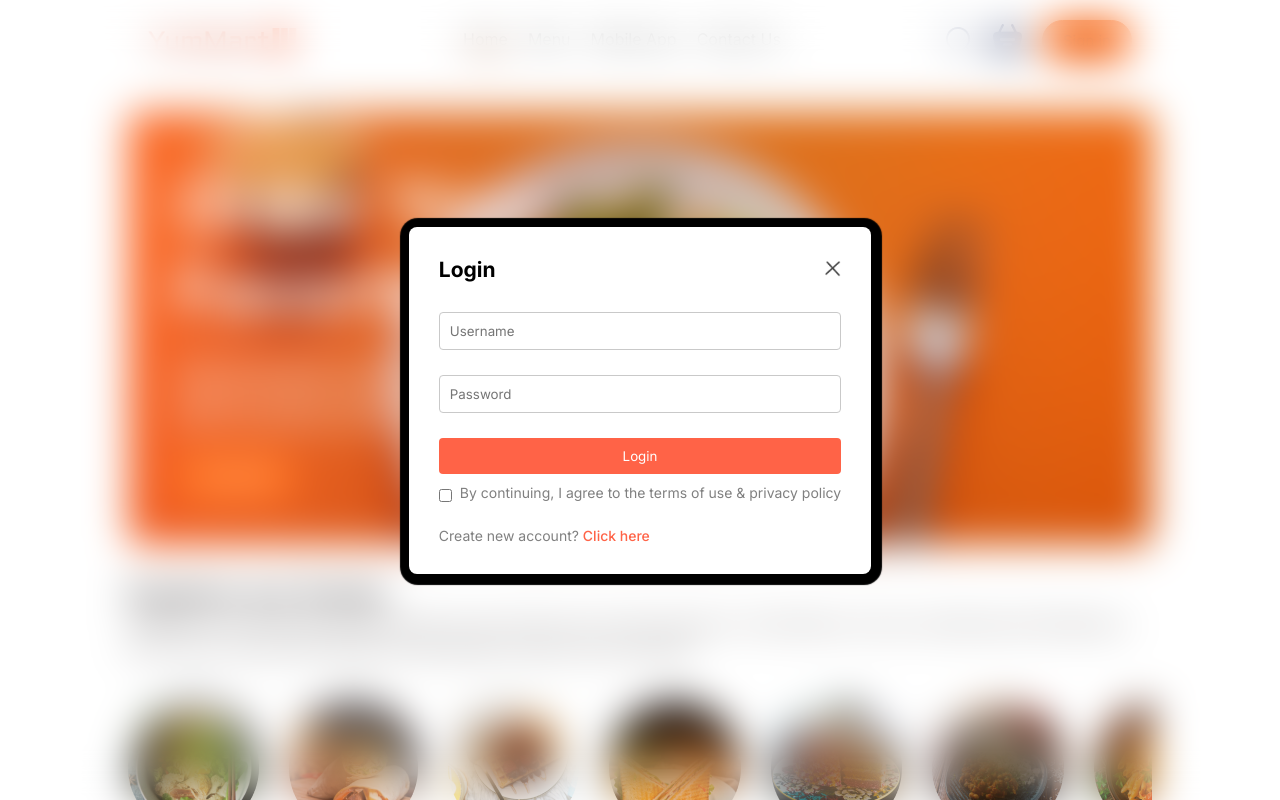
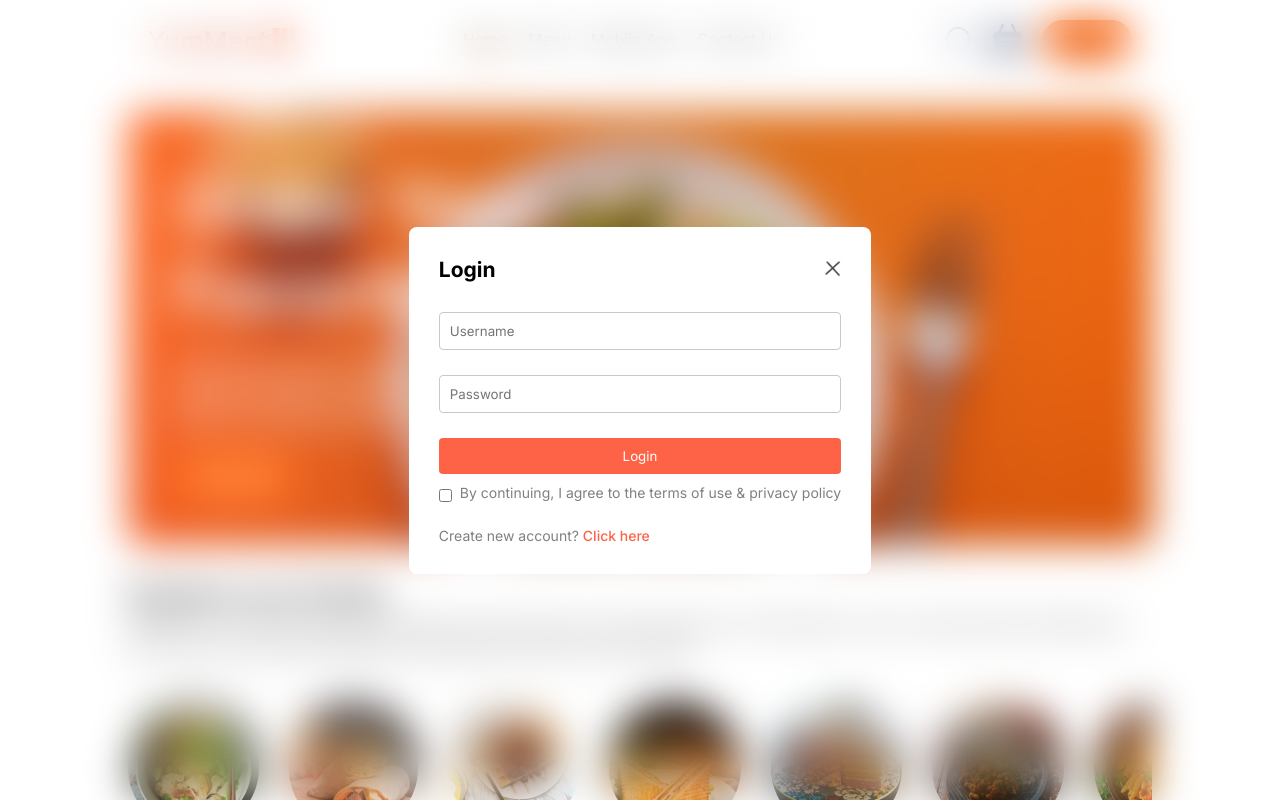
Before and after one commit to risilrmk/YumMart, a React (Vite) app: page / in a window 1280 px wide. Both pictures are taken after a click on the button "Sign in". Shown: the top 800 px of the page. Built offline with nearby package versions, Linux system fonts and the light colour scheme.

Commit message:
LoginPopup.css

```diff
--- a/src/Components/LoginPopup/LoginPopup.css
+++ b/src/Components/LoginPopup/LoginPopup.css
@@ -19,7 +19,7 @@
     font-size: 14px;
     padding: 30px;
     animation: fadeIn 0.5s;
-    box-shadow: 1px 1px 1px 10px black;
+
 }
 .login-popup-title{
     display: flex;
```
